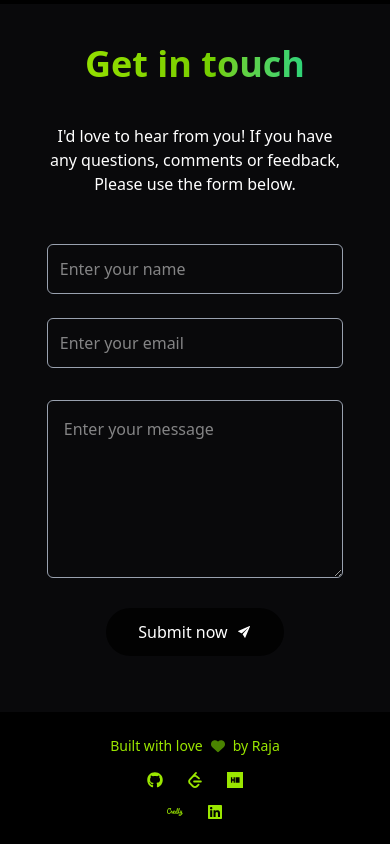
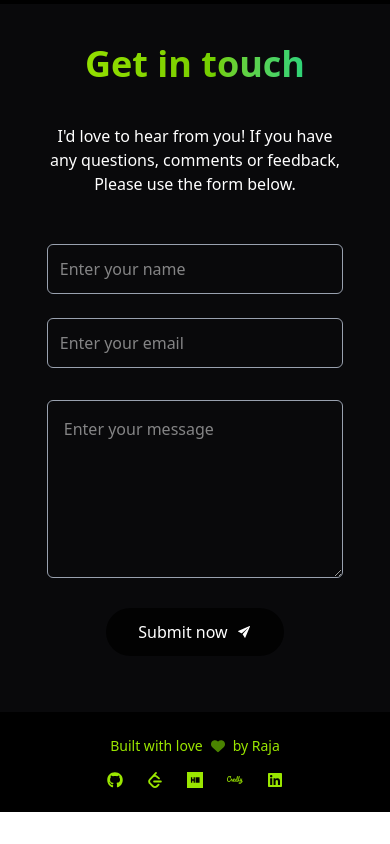
Before and after one commit to rajavenkatesh04/PortfolioV3, a Next.js app: page / in a window 390 px wide. Shown: the part 3765-4609 px from the top of the page. After the commit the page ends 4577 px from the top, so only its background shows below. Built offline with nearby package versions, Linux system fonts and the light colour scheme.

Commit message:
Fixed responsiveness in education section

```diff
--- a/app/_components/ui/Footer.jsx
+++ b/app/_components/ui/Footer.jsx
@@ -52,9 +52,6 @@ export default function Footer() {
                         <Link href={`https://www.hackerrank.com/profile/RA2211003010773`}
                               target={`_blank`}><SiHackerrank
                             className="hover:scale-110 transition-transform cursor-pointer"/></Link>
-                    </div>
-
-                    <div className="flex justify-center items-center gap-6 text-lime-400 hover:text-lime-300 transition-colors">
                         <Link href={`https://www.linkedin.com/in/guthularajavenkatesh/`} target={`_blank`}><SiCredly
                             className="hover:scale-110 transition-transform cursor-pointer"/></Link>
                         <Link href={`https://www.linkedin.com/in/guthularajavenkatesh/`} target={`_blank`}><FaLinkedin
```
